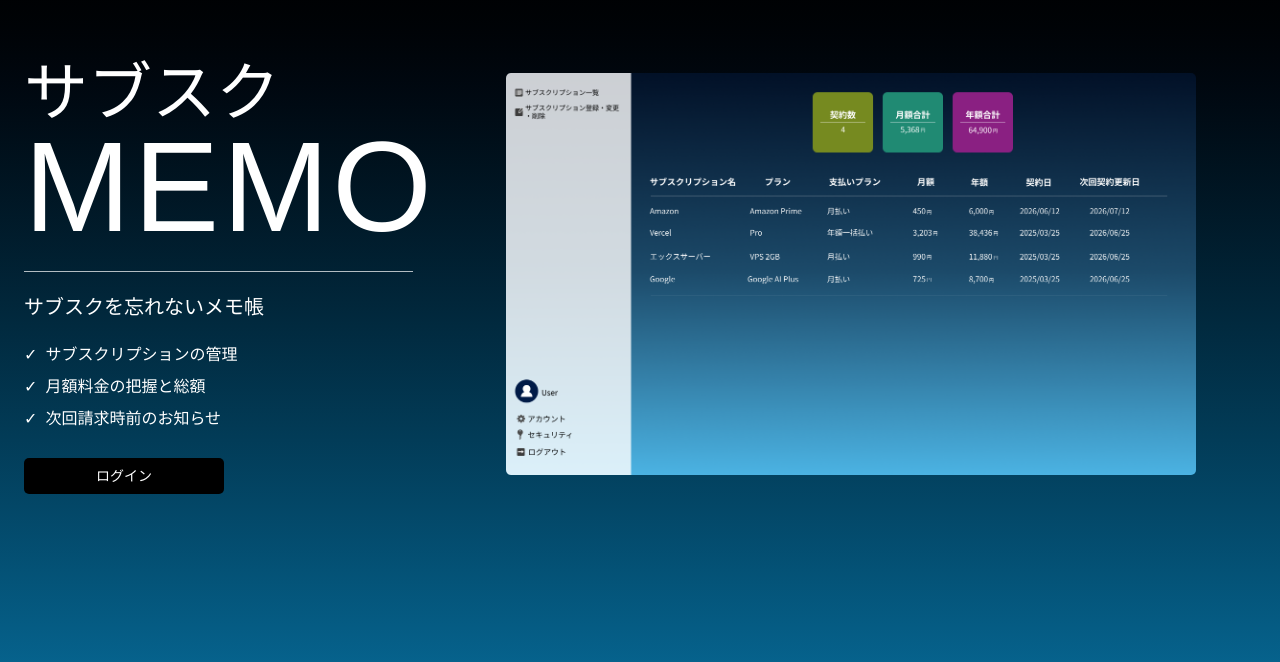
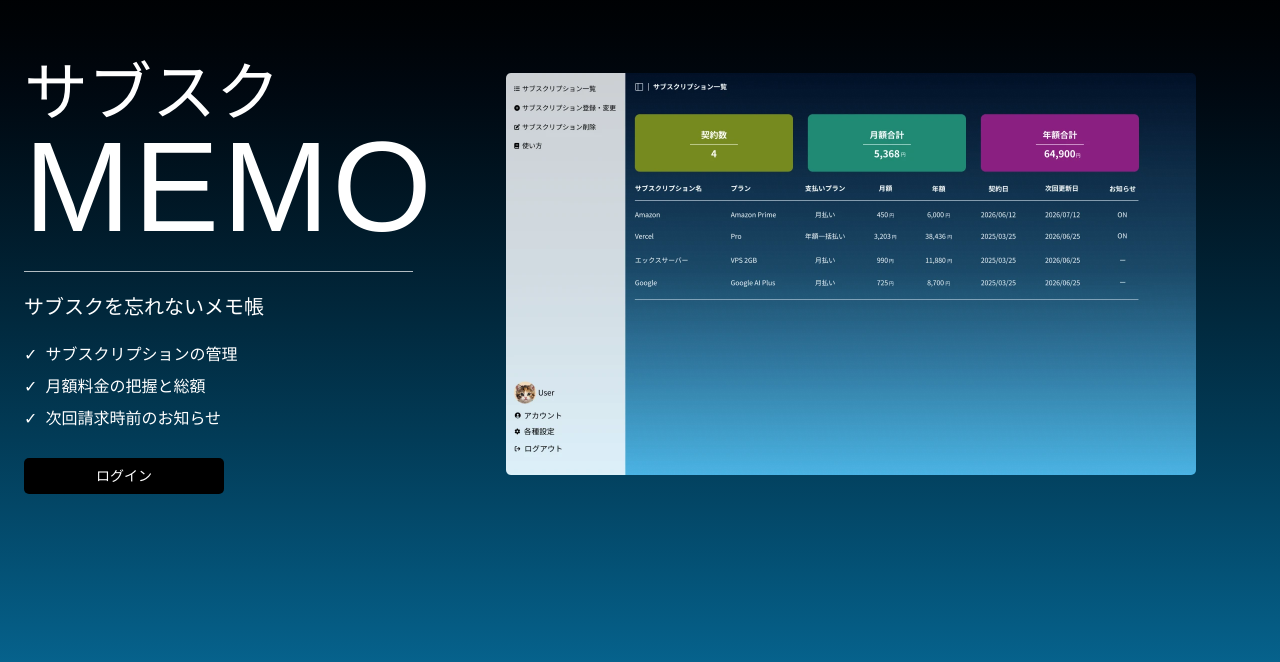
Before and after one commit to onion4989/subscription-memo, a Next.js app: page / in a window 1280 px wide. Shown: the part 126-788 px from the top of the page. Built offline with nearby package versions, Linux system fonts and the light colour scheme; no server answers; a web font is replaced by a local one.

Commit message:
Replace landing hero PNG with WebP.
Use the smaller hero2.webp asset and remove the unused PNG.

Co-authored-by: Cursor <cursoragent@cursor.com>

```diff
--- a/src/components/features/landing/HeroSection.tsx
+++ b/src/components/features/landing/HeroSection.tsx
@@ -26,7 +26,7 @@ const HERO_IMAGE_CLASS_NAME =
 function HeroIllustration() {
   return (
     <Image
-      src="/assets/hero2.png"
+      src="/assets/hero2.webp"
       alt="サブスク帳イメージ"
       width={690}
       height={402}
```
Also changed, not shown: public/assets/hero2.png (deleted), public/assets/hero2.webp (added).
